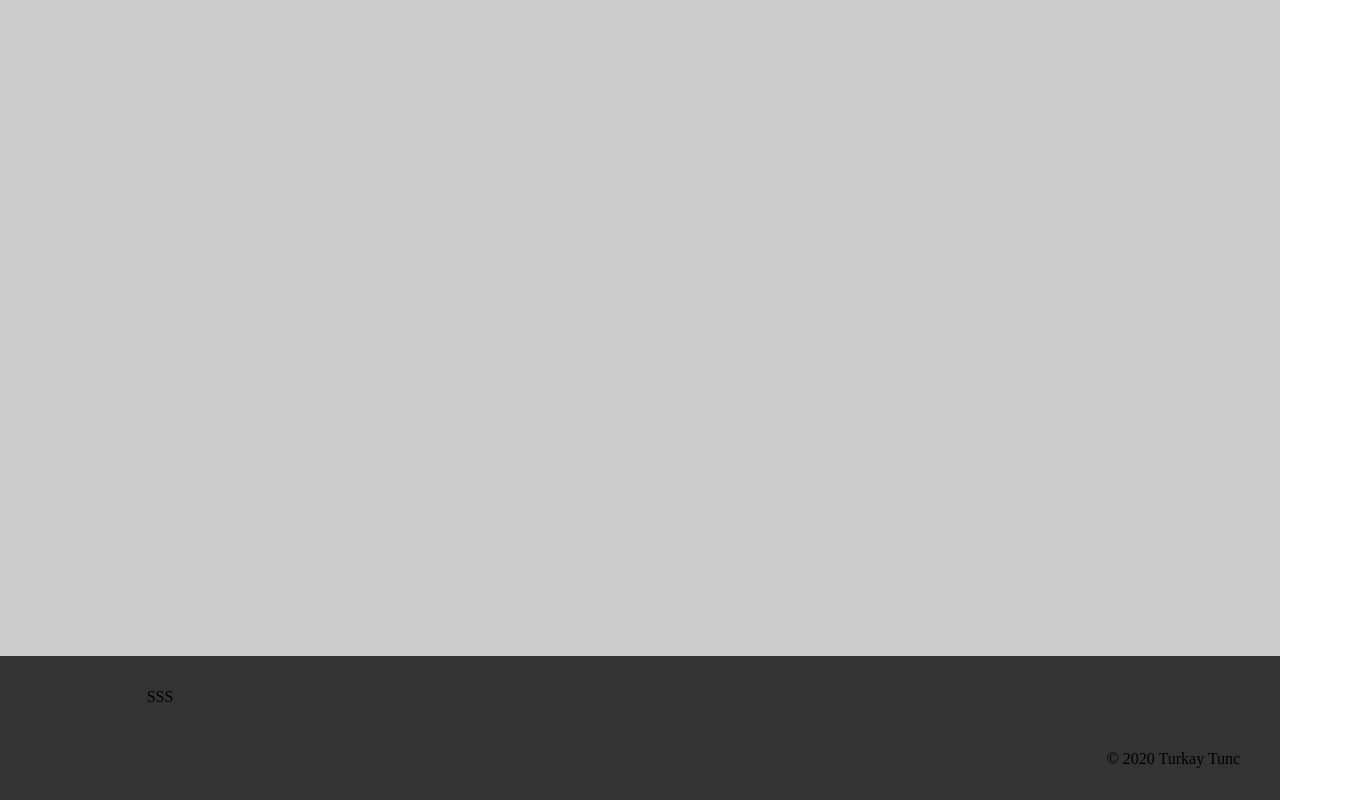
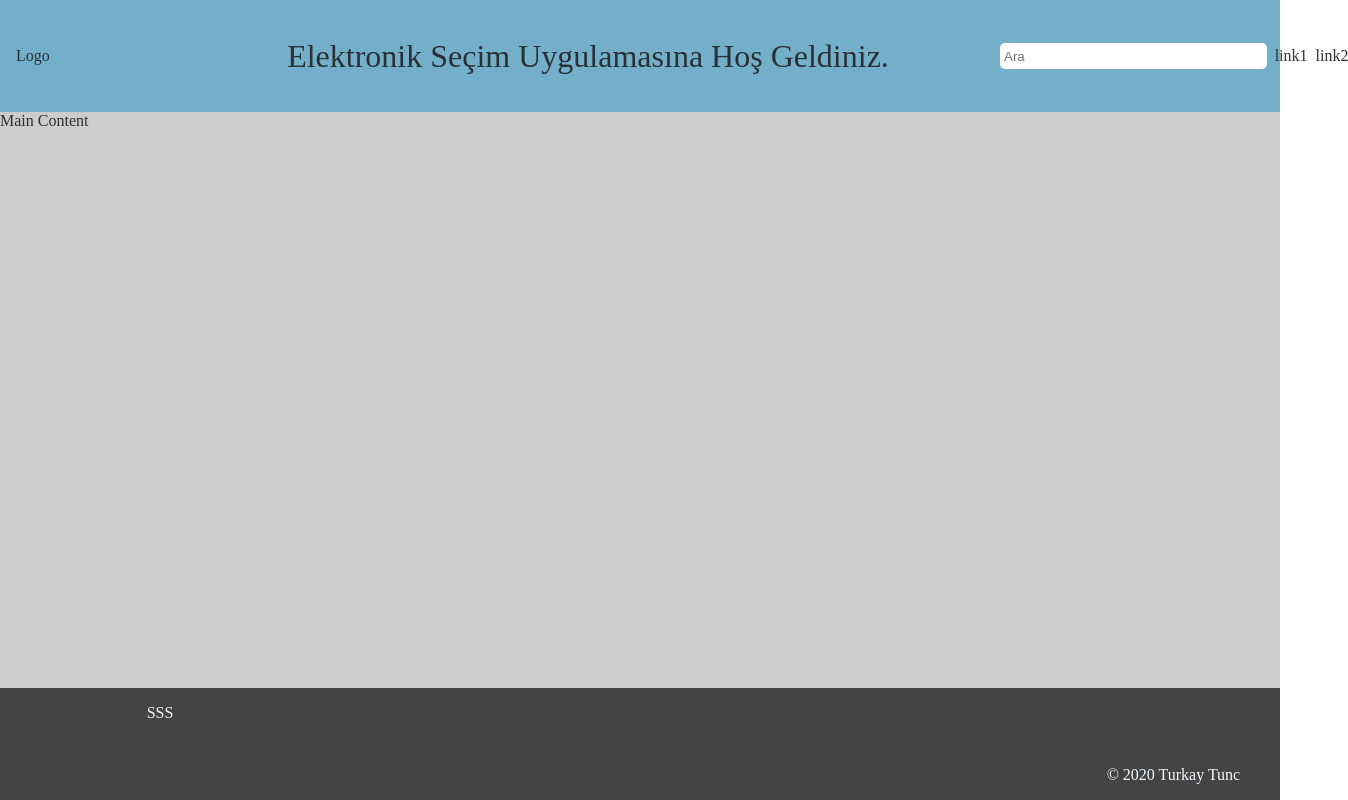
Before and after one commit to turkaytunc/e-secim, a React (Create React App) app: page / in a window 1280 px wide. Shown: the whole page, 1348 px wide, since content can reach past the window. Built offline with nearby package versions, Linux system fonts and the light colour scheme.

Commit message:
update: style

```diff
--- a/src/App.tsx
+++ b/src/App.tsx
@@ -1,10 +1,13 @@
 import React from 'react';
 import './app.scss';
 import Footer from './components/footer/Footer';
+import Header from './components/header/Header';
 
 function App(): JSX.Element {
   return (
     <div className="app">
+      <Header />
+      <main>Main Content</main>
       <Footer />
     </div>
   );
--- a/src/app.scss
+++ b/src/app.scss
@@ -2,4 +2,6 @@
   width: 100%;
   height: 100vh;
   background-color: #ccc;
+  position: relative;
+  color: #2b3035;
 }
--- a/src/components/footer/footer.scss
+++ b/src/components/footer/footer.scss
@@ -1,13 +1,14 @@
 .footer-container {
   min-height: 5em;
-  background-color: #333;
+  background-color: #444;
+  color: aliceblue;
 
   display: grid;
   grid-template-columns: repeat(12, 1fr);
   position: absolute;
   bottom: 0;
   width: 100%;
-  padding: 2em 0;
+  padding: 1em 0;
 }
 
 .copyright-container {
--- a/src/components/header/header.scss
+++ b/src/components/header/header.scss
@@ -38,7 +38,7 @@
   border-radius: 5px;
   &:focus {
     outline: none;
-    border: 2px solid rgb(147, 79, 202);
+    border: 2px solid rgb(102, 139, 156);
 
     border-radius: 5px;
   }
```
